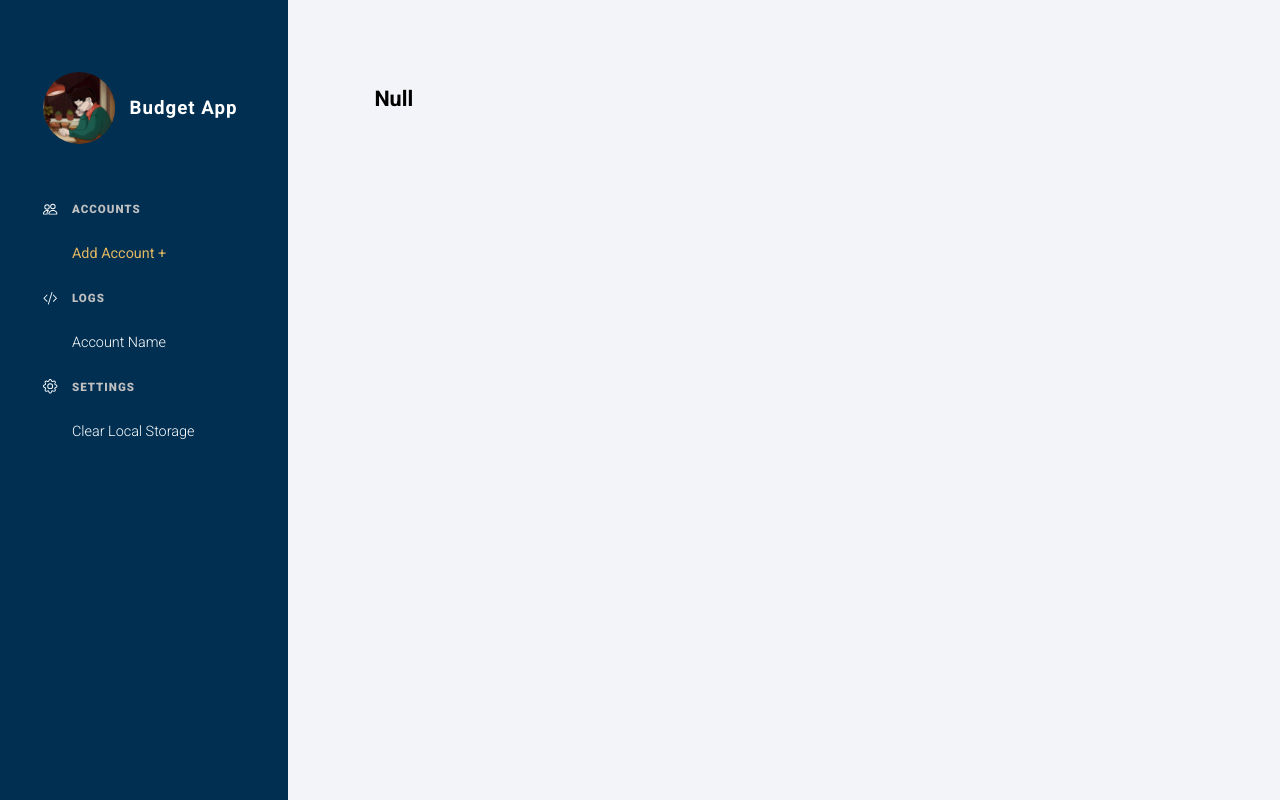
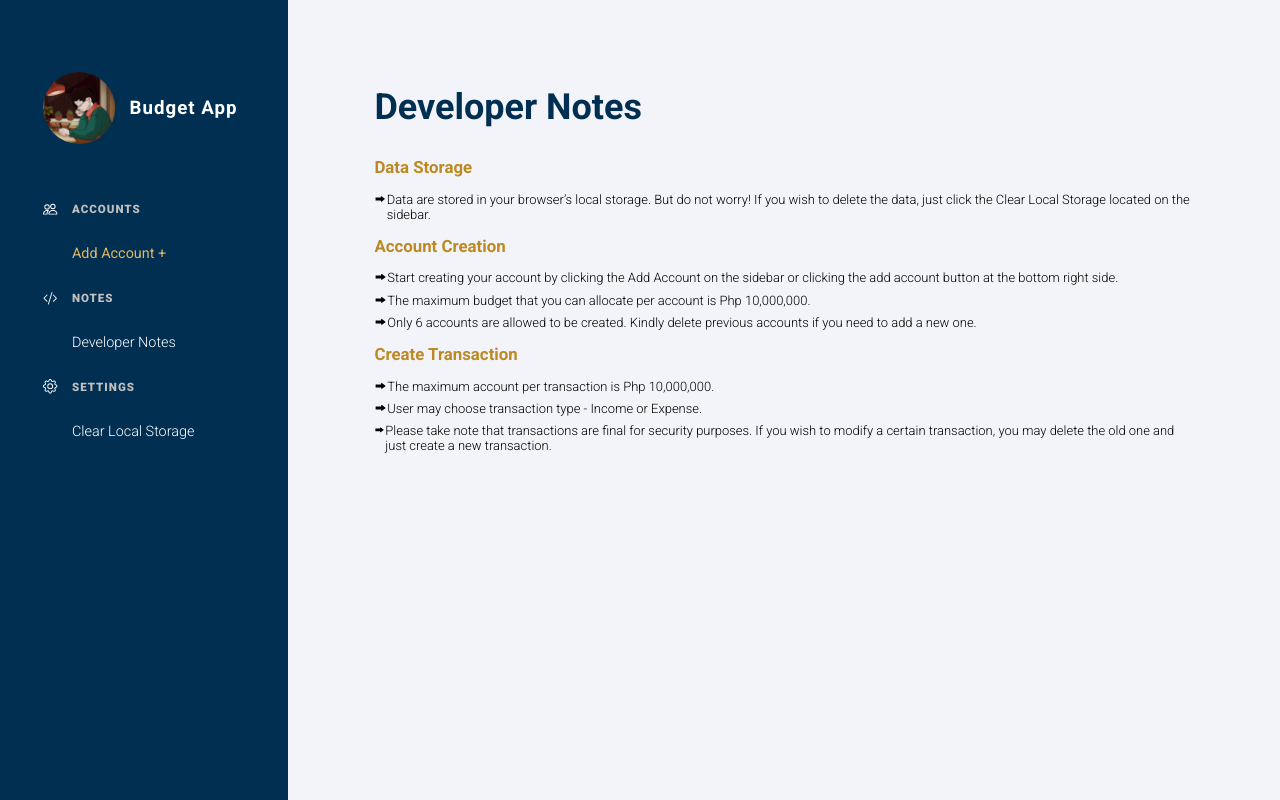
Before and after one commit to michael-dollosa/budgetapp, a React (Create React App) app: page / in a window 1280 px wide. Built offline with nearby package versions, Linux system fonts and the light colour scheme.

Commit message:
added dev notes as landing page

```diff
--- /dev/null
+++ b/src/components/RealaseNotes.styles.scss
@@ -0,0 +1,22 @@
+.releasenotes-container{
+
+  >h1{
+    color: var(--color-primary);
+    font-size: var(--font-size-heading);
+    margin-bottom: 2rem;
+  }
+
+  >h3{
+    color: var(--color-secondary-dark);
+    margin-bottom: 1rem;
+    margin-top: 1rem;
+  }
+
+  p{
+    display: flex;
+    align-items: flex-start;
+    font-size: var(--font-size-default);
+    list-style-type: circle;
+    margin-bottom: .5rem;
+  }
+}
--- /dev/null
+++ b/src/components/ReleaseNotes.component.js
@@ -0,0 +1,24 @@
+import "./RealaseNotes.styles.scss"
+import { BsForwardFill } from "react-icons/bs";
+
+
+const ReleaseNotes = () => {
+
+  return(
+    <section className="releasenotes-container">
+      <h1>Developer Notes</h1>
+      <h3>Data Storage</h3>
+        <p><BsForwardFill/> Data are stored in your browser’s local storage. But do not worry! If you wish to delete the data, just click the Clear Local Storage located on the sidebar.</p>
+      <h3>Account Creation</h3>
+        <p><BsForwardFill/> Start creating your account by clicking the Add Account on the sidebar or clicking the add account button at the bottom right side.</p>
+        <p><BsForwardFill/> The maximum budget that you can allocate per account is Php 10,000,000.</p>
+        <p><BsForwardFill/> Only 6 accounts are allowed to be created. Kindly delete previous accounts if you need to add a new one.</p>
+      <h3>Create Transaction</h3>
+        <p><BsForwardFill/> The maximum account per transaction is Php 10,000,000.</p>
+        <p><BsForwardFill/> User may choose transaction type - Income or Expense.</p>
+        <p><BsForwardFill/> Please take note that transactions are final for security purposes. If you wish to modify a certain transaction, you may delete the old one and just create a new transaction.</p>
+    </section>
+  )
+}
+
+export default ReleaseNotes
--- a/src/components/Sidebar.component.js
+++ b/src/components/Sidebar.component.js
@@ -111,9 +111,9 @@ const Sidebar = ({ currentID, accounts, setBudgetAccount, accountToggleFlag, tog
 
             <div className="nav-label">
               <BsCodeSlash />
-              <label>LOGS</label>
+              <label>NOTES</label>
             </div>
-            <h4>Account Name</h4>
+            <h4>Developer Notes</h4>
             <div className="nav-label">
               <BsGear />
               <label>SETTINGS</label>
--- a/src/index.styles.scss
+++ b/src/index.styles.scss
@@ -4,6 +4,7 @@
   //general
   --color-primary: #002F52;
   --color-secondary: #e9e0ce;
+  --color-secondary-dark: #bd8922;
   --color-background: #F3F4F9;
 
   --color-red: #DB6757;
--- a/src/pages/Account.component.js
+++ b/src/pages/Account.component.js
@@ -2,6 +2,7 @@ import TransactionLog from "../components/TransactionLog.component"
 import { Fragment } from "react"
 import { connect } from "react-redux"
 import Header from "../components/Header.component"
+import ReleaseNotes from "../components/ReleaseNotes.component"
 import "./Account.styles.scss"
 
 const Account = ({ initalCheck }) => {
@@ -12,7 +13,10 @@ const Account = ({ initalCheck }) => {
       <Header />
       <TransactionLog />
     </Fragment>
-  : <h1>Null</h1>
+  :
+    <Fragment>
+      <ReleaseNotes />
+    </Fragment>
   return(
     <main className="account-container-main">
 
```
